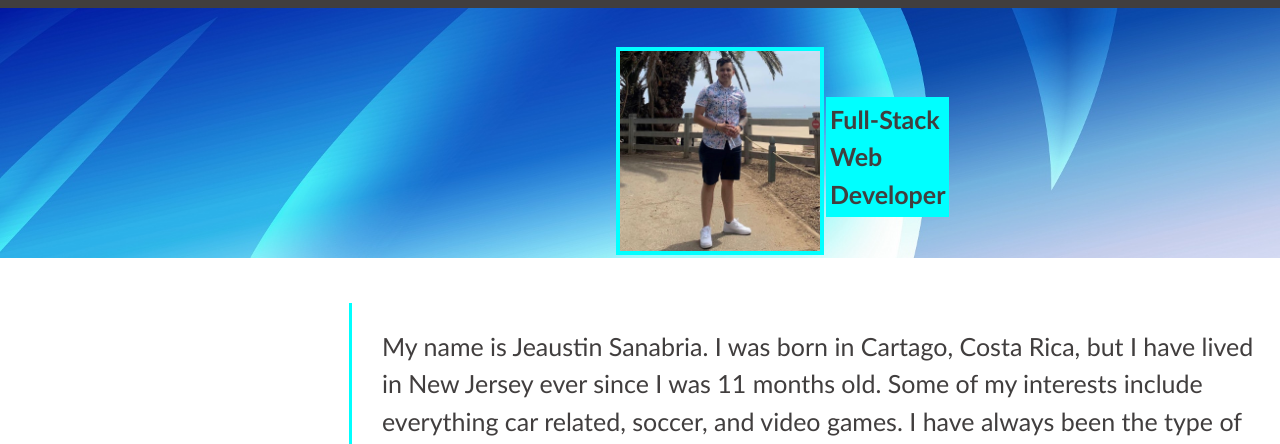
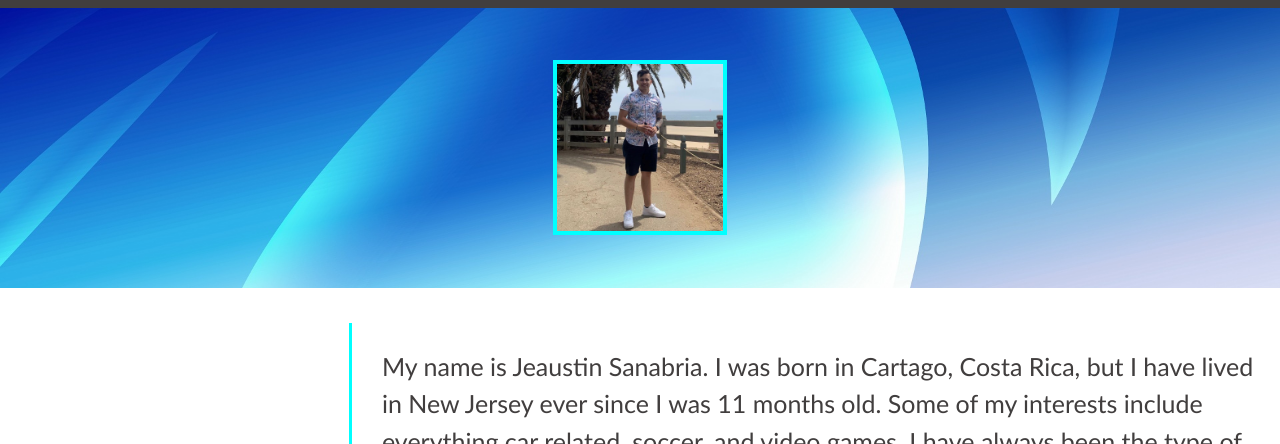
Before and after one commit to jeaustins27/Jeaustin-Portfolio, a plain HTML site: page index.html in a window 1280 px wide. Shown: the part 110-554 px from the top of the page. Drawn offline with Linux system fonts and the light colour scheme.

Commit message:
Removed banner class and figure/figcaption. Replaced with a div hero. Corrected stylesheet to match

```diff
--- a/assets/css/style.css
+++ b/assets/css/style.css
@@ -66,38 +66,24 @@ header nav ul li a {
     font-weight: bolder;
 }
 
-/* Container for main blue banner */
-.banner {
-    height: 250px;
+/* Styling for hero element */
+.hero {
+    height: 35vh;
     width: 100%;
     background-image: url("../images/banner-header.jpg");
     background-size: cover;
     background-position: center;
+    background-repeat: no-repeat;
     display:flex;
     flex-wrap: wrap;
-    margin-bottom: 30px;
-    position: relative;
+    justify-content: center;
+    align-items: center;
 }
-/* container for the figure with my image and caption */
-.banner-img {
-    position: absolute;
-    left: 45%;
-    top: 15px;
-}
-/* styling for image in .banner-img container */
-.banner-img img {
-    height: 200px;
-    border: 4px solid var(--secondary-color);
-}
-/* styling for caption of .banner-img img */
-.banner figcaption {
-    position: absolute;
-    font-size: var(--secondary-font);
-    left: 210px;
-    top: 50px;
-    color: var(--main-color);
-    background-color: var(--secondary-color);
-    font-weight: bolder;
+
+/* Styling for my profile picture */
+.profile-pic {
+    height: 13vw;
+    width: 13vw;
     border: 4px solid var(--secondary-color);
 }
 
--- a/index.html
+++ b/index.html
@@ -29,12 +29,12 @@
         </nav>
     </header>
 
-    <div class="banner">
-        <figure class="banner-img">
-            <img src="./assets/images/me.jpg" alt="my=pic">
-            <figcaption>Full-Stack Web Developer</figcaption>
-        </figure>
+    <main>
+
+        <div class="hero">
+            <img src="./assets/images/me.jpg" alt="my-pic" class="profile-pic">
         </div>
+
     <!-- About Me Section -->
         <section id="about-me" class="row-container">
             <div class="left-section">
@@ -99,7 +99,7 @@
                 </ul>
             </div>
         </section>
-
+    </main>
 </body>
 
 </html>
```
Lines whose indentation alone changed are shown as unchanged.
